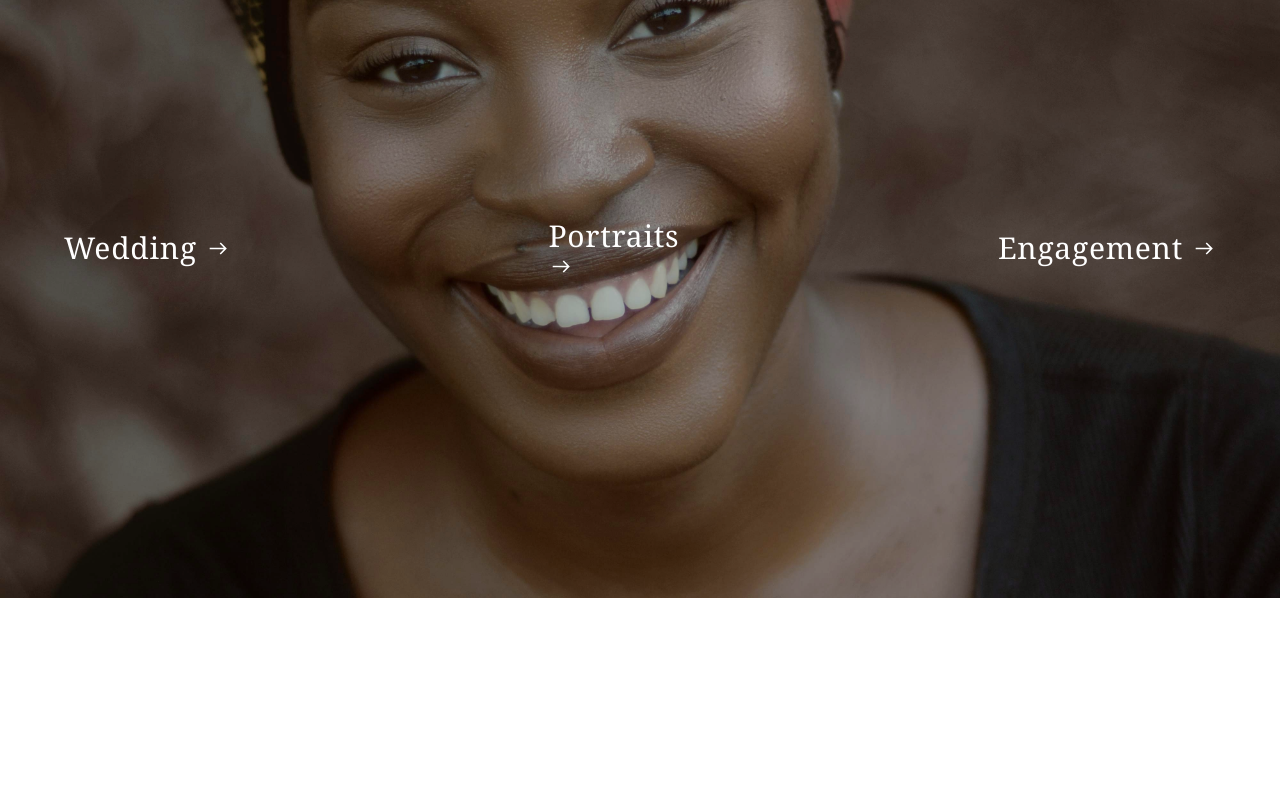
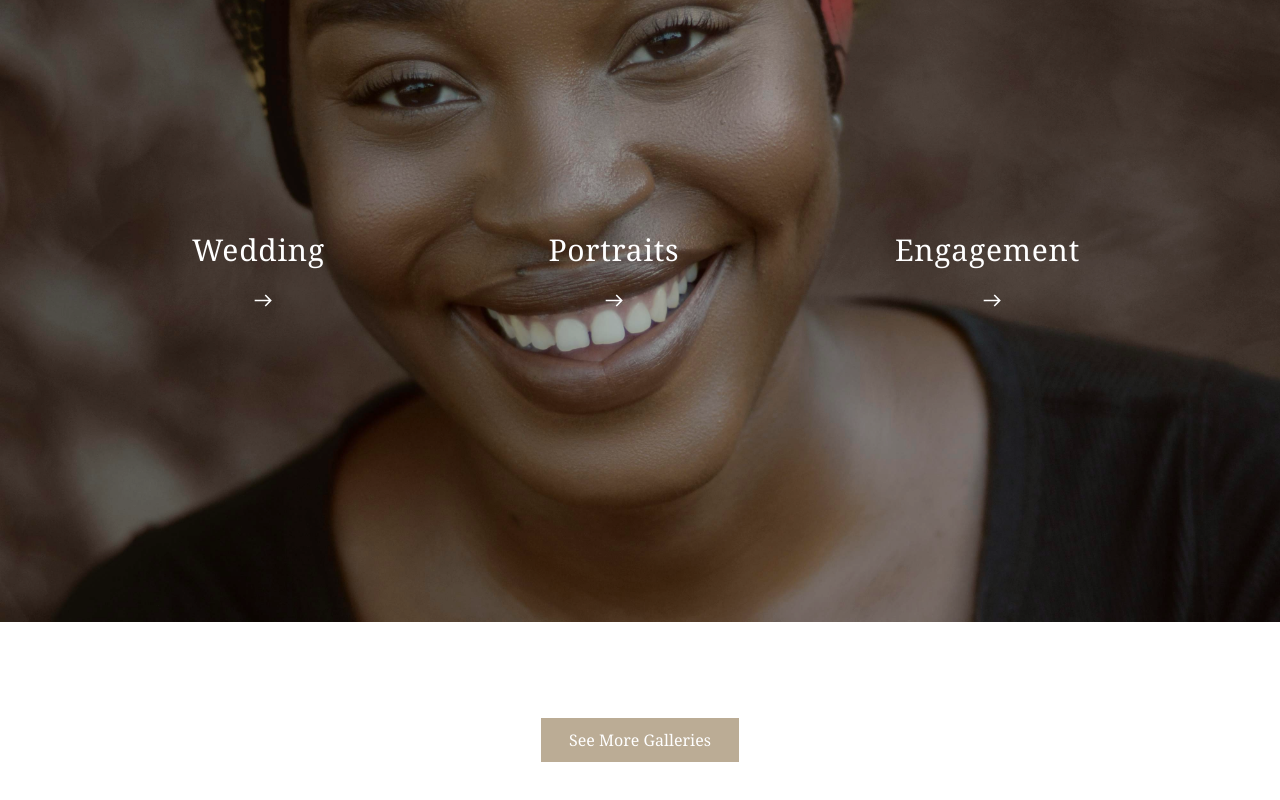
Before and after one commit to 0layimika/tolvisuals-fe, a Next.js app: page / in a window 1280 px wide. Shown: the part 1539-2339 px from the top of the page. Built offline with nearby package versions, Linux system fonts and the light colour scheme; a web font is replaced by a local one.

Commit message:
finished home page

```diff
--- a/src/app/layout.tsx
+++ b/src/app/layout.tsx
@@ -12,9 +12,8 @@ const geistSans = Geist({
 
 const playfairDisplay = Playfair_Display({
   variable: "--font-playfair-display",
-  subsets: ["latin"],
+  subsets: ["latin", "latin-ext", "cyrillic", "vietnamese"],
 });
-
 
 export const metadata: Metadata = {
   title: "Create Next App",
--- a/src/components/InstagramSection/index.tsx
+++ b/src/components/InstagramSection/index.tsx
@@ -8,7 +8,7 @@ export default function InstagramSection() {
   return (
     <section
       onClick={() => window.open(instagramUrl, "_blank", "noopener,noreferrer")}
-      className="w-full opacity-0  transition-opacity duration-300 hover:opacity-100 cursor-pointer bg-[#807c7c] py-24 flex items-center justify-center relative"
+      className="w-full my-12 opacity-0  transition-opacity duration-300 hover:opacity-100 cursor-pointer bg-[#807c7c] py-24 flex items-center justify-center relative"
     >
       <div className="absolute inset-0"></div>
 
--- a/src/screens/HomePage.tsx
+++ b/src/screens/HomePage.tsx
@@ -22,8 +22,7 @@ const HomePage = () => {
     {
       name: "Portraits",
       href: "/portraits",
-      image:
-        "/assets/portrait.jpg",
+      image: "/assets/portrait.jpg",
     },
     {
       name: "Engagement",
@@ -133,7 +132,7 @@ const HomePage = () => {
 
           <Link
             href="/portfolio"
-            className="font-serif text-center text-2xl font-light tracking-wide hover:text-gray-600"
+            className="font-serif mb-6 text-center text-2xl font-light tracking-wide hover:text-gray-600"
           >
             See My Work
           </Link>
@@ -159,11 +158,10 @@ const HomePage = () => {
           </div>
         ))}
 
-        {/* Navigation */}
-        <div className="absolute inset-0 flex items-center justify-between px-16">
+        <div className="absolute max-w-5xl mx-auto inset-0 flex items-center justify-between px-16">
           <Link
             href="/wedding"
-            className="group flex items-center space-x-2 text-white transition-opacity hover:opacity-80"
+            className="group flex flex-col gap-5 items-center space-x-2 text-white transition-opacity hover:opacity-80"
             onMouseEnter={() => setActiveCategory("Wedding")}
           >
             <span className="font-serif text-3xl font-light tracking-wide">
@@ -179,10 +177,12 @@ const HomePage = () => {
 
           <Link
             href="/portraits"
-            className="font-serif text-3xl font-light tracking-wide text-white transition-opacity hover:opacity-80"
+            className="font-serif items-center flex gap-5 flex-col text-3xl font-light tracking-wide text-white transition-opacity"
             onMouseEnter={() => setActiveCategory("Portraits")}
           >
-            Portraits
+            <span className="font-serif text-3xl font-light tracking-wide">
+              Portraits
+            </span>
             <Image
               src="/assets/arrowRight.svg"
               alt="next"
@@ -193,7 +193,7 @@ const HomePage = () => {
 
           <Link
             href="/engagement"
-            className="group flex items-center space-x-2 text-white transition-opacity hover:opacity-80"
+            className="group  flex flex-col gap-5 items-center space-x-2 text-white transition-opacity hover:opacity-80"
             onMouseEnter={() => setActiveCategory("Engagement")}
           >
             <span className="font-serif text-3xl font-light tracking-wide">
@@ -208,6 +208,9 @@ const HomePage = () => {
           </Link>
         </div>
       </section>
+      <div className="flex justify-center my-24 mb-44 items-center">
+        <Link href="/portfolio" className="bg-[#bbac95] font-serif text-white py-2.5 px-7 ">See More Galleries</Link>
+      </div>
     </div>
   );
 };
```
